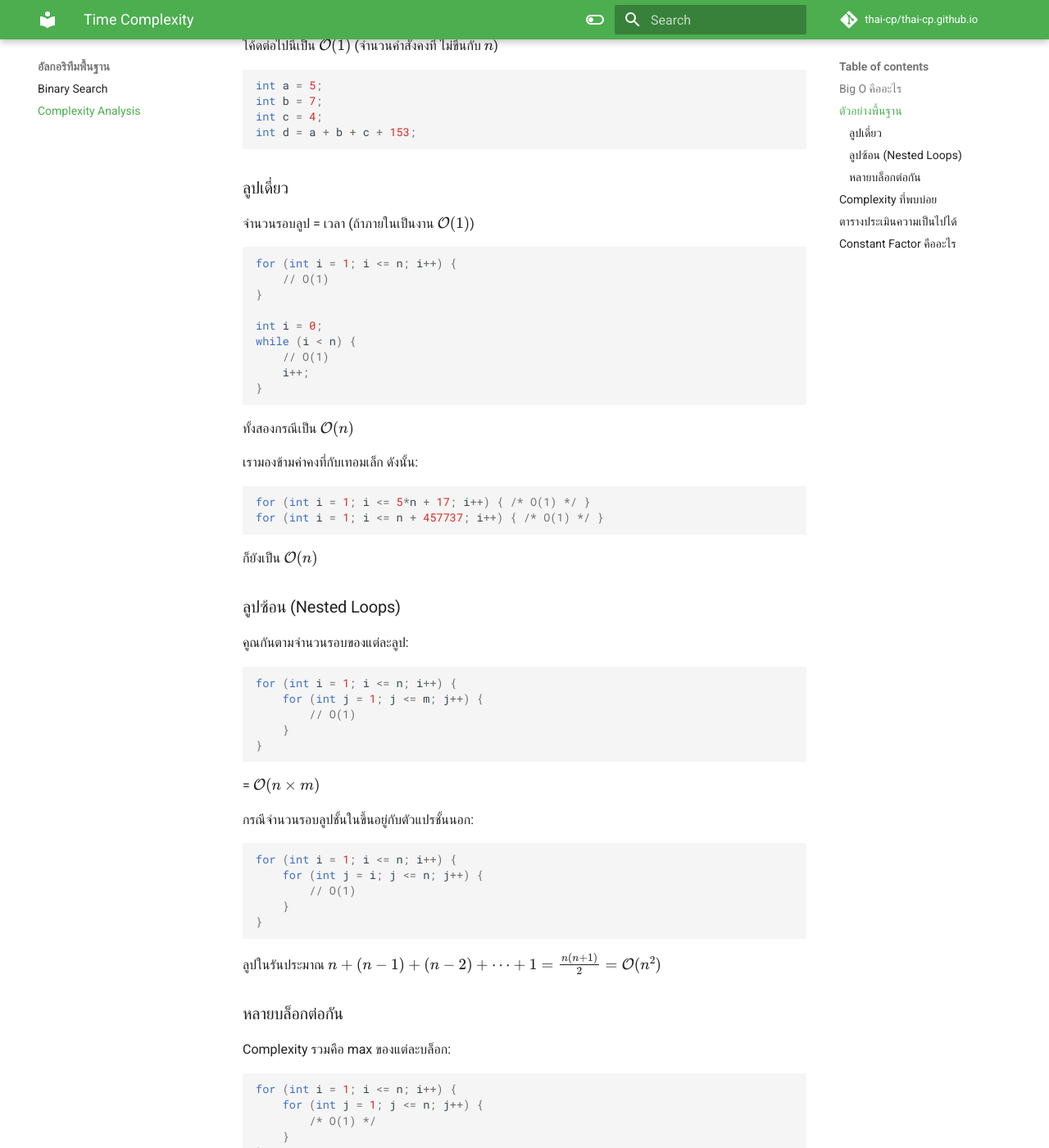
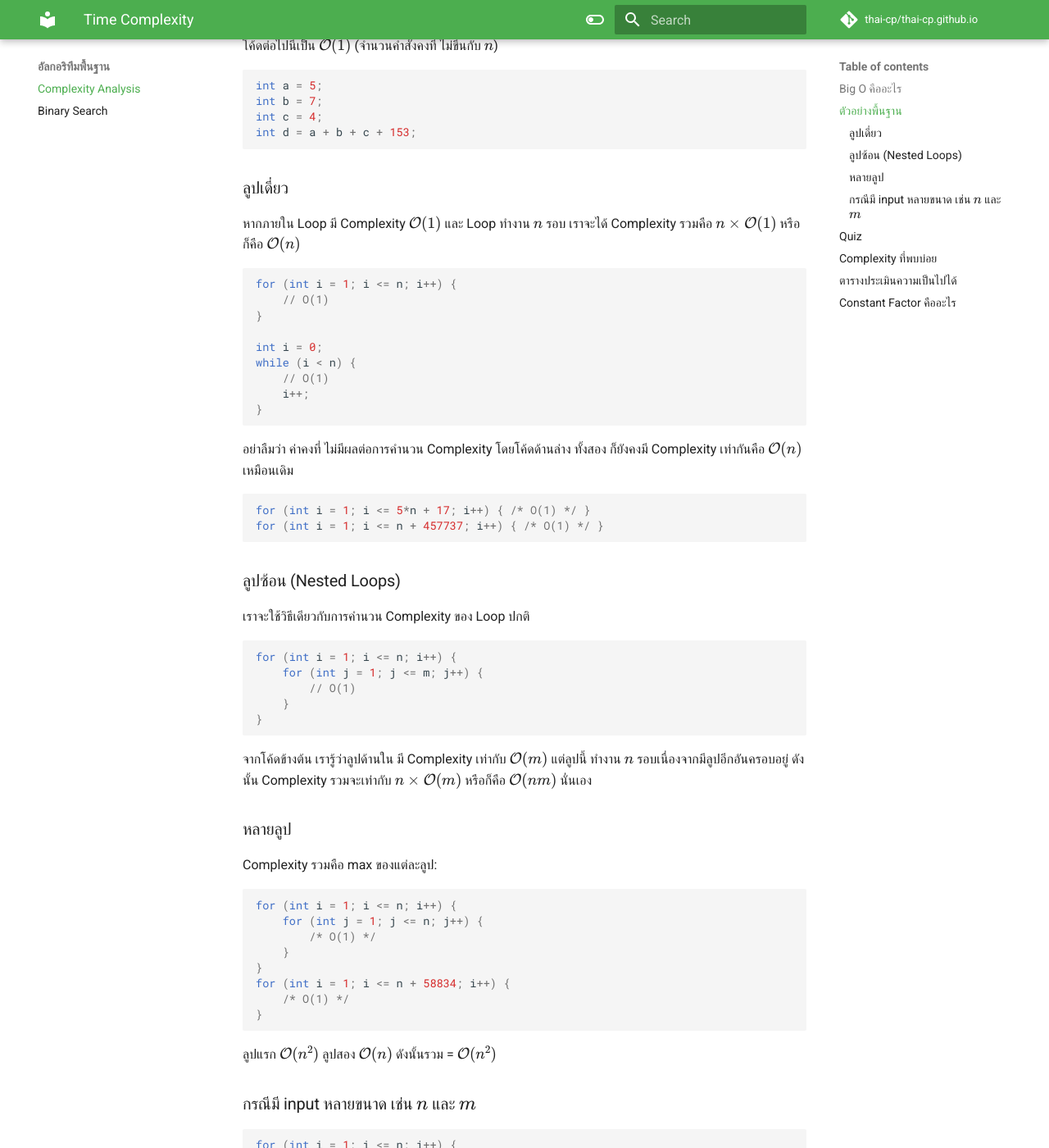
Before and after one commit to thai-cp/thai-cp.github.io, an MkDocs documentation site: the page built from docs/algorithm-basic/complexity.md, in a window 1280 px wide and 1400 px high, scrolled down 813 px. Shown: the whole window at 82% size. Built offline with MkDocs 1.6.1 and Material for MkDocs 9.7.7, drawn with Linux system fonts in a browser that asks for light colours; comment, search, counter and statistics services are not loaded; some of the changed text lies outside the part shown.

Commit message:
fix wordding

````diff
--- a/docs/algorithm-basic/complexity.md
+++ b/docs/algorithm-basic/complexity.md
@@ -32,7 +32,7 @@ int d = a + b + c + 153;
 
 ### ลูปเดี่ยว
 
-จำนวนรอบลูป = เวลา (ถ้าภายในเป็นงาน $\mathcal{O}(1)$)
+หากภายใน Loop มี Complexity $\mathcal{O}(1)$ และ Loop ทำงาน $n$ รอบ เราจะได้ Complexity รวมคือ $n\times\mathcal{O}(1)$ หรือก็คือ $\mathcal{O}(n)$
 
 ```cpp
 for (int i = 1; i <= n; i++) {
@@ -46,20 +46,16 @@ while (i < n) {
 }
 ```
 
-ทั้งสองกรณีเป็น $\mathcal{O}(n)$
-
-เรามองข้ามค่าคงที่กับเทอมเล็ก ดังนั้น:
+อย่าลืมว่า ค่าคงที่ ไม่มีผลต่อการคำนวน Complexity โดยโค้ดด้านล่าง ทั้งสอง ก็ยังคงมี Complexity เท่ากันคือ $\mathcal{O}(n)$ เหมือนเดิม
 
 ```cpp
 for (int i = 1; i <= 5*n + 17; i++) { /* O(1) */ }
 for (int i = 1; i <= n + 457737; i++) { /* O(1) */ }
 ```
 
-ก็ยังเป็น $\mathcal{O}(n)$
-
 ### ลูปซ้อน (Nested Loops)
 
-คูณกันตามจำนวนรอบของแต่ละลูป:
+เราจะใช้วิธีเดียวกับการคำนวน Complexity ของ Loop ปกติ
 
 ```cpp
 for (int i = 1; i <= n; i++) {
@@ -69,23 +65,12 @@ for (int i = 1; i <= n; i++) {
 }
 ```
 
-= $\mathcal{O}(n\times m)$
+จากโค้ดข้างต้น เรารู้ว่าลูปด้านใน มี Complexity เท่ากับ $\mathcal{O}(m)$ แต่ลูปนี้ ทำงาน $n$ รอบเนื่องจากมีลูปอีกอันครอบอยู่ ดังนั้น Complexity รวมจะเท่ากับ $n\times\mathcal{O}(m)$ หรือก็คือ $\mathcal{O}(nm)$ นั่นเอง
 
-กรณีจำนวนรอบลูปชั้นในขึ้นอยู่กับตัวแปรชั้นนอก:
 
-```cpp
-for (int i = 1; i <= n; i++) {
-    for (int j = i; j <= n; j++) {
-        // O(1)
-    }
-}
-```
+### หลายลูป
 
-ลูปในรันประมาณ $n + (n-1) + (n-2) + \dots + 1 = \frac{n(n+1)}{2} = \mathcal{O}(n^2)$
-
-### หลายบล็อกต่อกัน
-
-Complexity รวมคือ max ของแต่ละบล็อก:
+Complexity รวมคือ max ของแต่ละลูป:
 
 ```cpp
 for (int i = 1; i <= n; i++) {
@@ -98,7 +83,9 @@ for (int i = 1; i <= n + 58834; i++) {
 }
 ```
 
-บล็อกแรก $\mathcal{O}(n^2)$ บล็อกสอง $\mathcal{O}(n)$ ดังนั้นรวม = $\mathcal{O}(n^2)$
+ลูปแรก $\mathcal{O}(n^2)$ ลูปสอง $\mathcal{O}(n)$ ดังนั้นรวม = $\mathcal{O}(n^2)$
+
+### กรณีมี input หลายขนาด เช่น $n$ และ $m$
 
 ```cpp
 for (int i = 1; i <= n; i++) {
@@ -112,6 +99,31 @@ for (int i = 1; i <= m; i++) {
 ```
 
 รวม = $\mathcal{O}(n^2 + m)$ (ยังไม่สามารถตัดเหลือ $\max(n^2, m)$ ถ้าไม่รู้ความสัมพันธ์ระหว่าง $n$ กับ $m$)
+
+!!! note "คำแนะนำ"
+    ในทางปฏิบัติ เราไม่จำเป็นต้องย่อให้เหมือนเปะกับ Big O notation ที่กล่าวมาข้างต้นทั้งหมดก็ได้ เอาแค่ให้รู้คร่าวๆ ว่าโปรแกรมทำงานได้เร็วหรือช้าแค่ไหน เช่น $\mathcal{O}(n^2 + n)$ ก็สามารถที่จะรู้ได้แล้ว ว่าโปรแกรม สามารถทำงานได้ทัน ตามขอบเขตข้อมูลหรือไม่
+
+## Quiz
+
+จงหา Complexity (Big O) ของโค้ดดังต่อไปนี้
+
+```cpp
+for (int i = 1; i <= 12345; i++) {
+    // O(1)
+}
+```
+??? note "เฉลย"
+    ถ้าหากคุณตอบว่า $\mathcal{O}(12345)$ คุณผิดแล้วครับ อย่าลืมว่าเราไม่นำค่าคงที่มาคิด ดังนั้น คำตอบต้องเป็นแค่ $\mathcal{O}(1)$ เท่านั้น
+
+```cpp
+for (int i = 1; i <= n; i++) {
+    for (int j = i; j <= n; j++) {
+        // O(1)
+    }
+}
+```
+??? note "เฉลย"
+    จะมีการทำงานทั้งหมด $n + (n-1) + (n-2) + \dots + 1 = \frac{n(n+1)}{2}$ ครั้ง ซึ่งเทียบได้กับ $\mathcal{O}(n^2)$
 
 ## Complexity ที่พบบ่อย
 
--- a/mkdocs.yml
+++ b/mkdocs.yml
@@ -28,8 +28,8 @@ nav:
       - ฟังก์ชัน: prog-basic/cpp/function.md
       # - STL : prog-basic/cpp/stl.md
   - อัลกอริทึมพื้นฐาน:
+      - Complexity Analysis: algorithm-basic/complexity.md
       - Binary Search: algorithm-basic/binary-search.md
-      - Complexity Analysis: algorithm-basic/complexity.md
       # - Sorting Algorithms: algorithm-basic/sorting.md
   - โจทย์: problems/index.md
 
````
Also changed, not shown: other parts of docs/algorithm-basic/complexity.md (+1 -1 lines).
